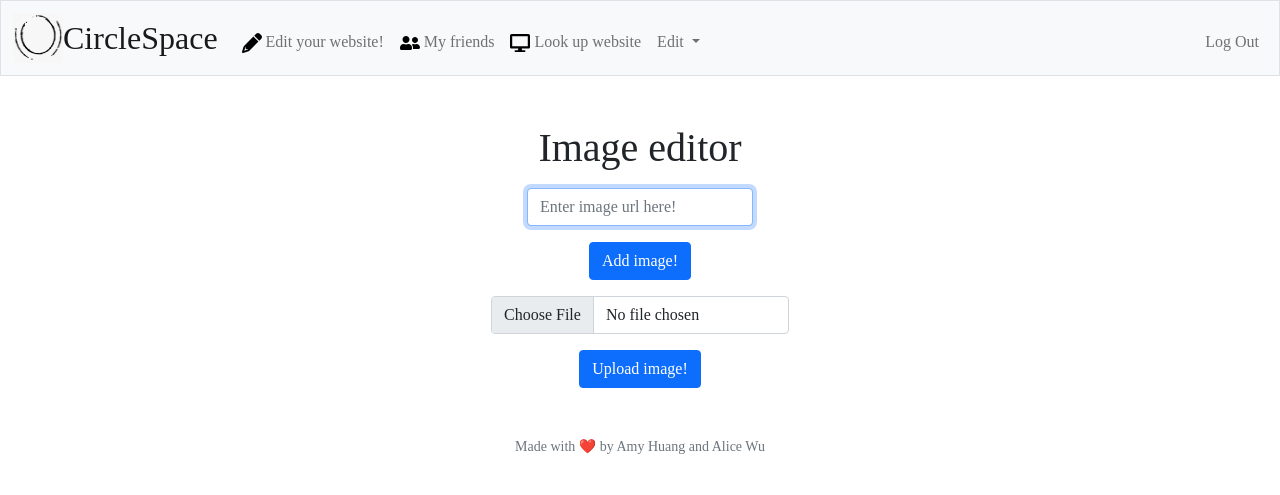
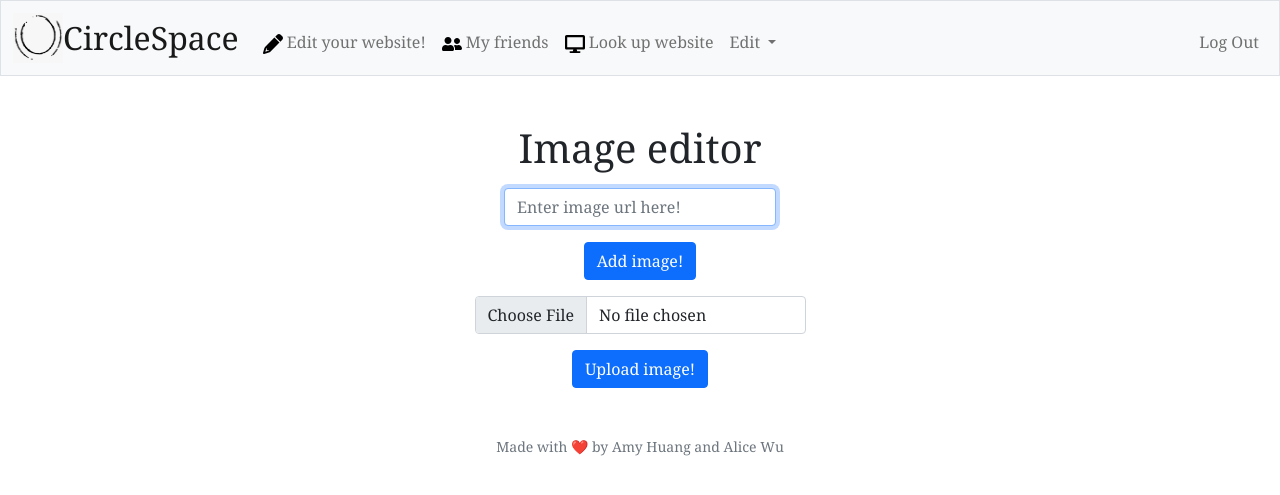
Before and after one commit to awu2003/final-project, a Flask app: page /edit-image in a window 1280 px wide. Shown: the top 495 px of the page. Run offline with Flask 2, Linux system fonts and the light colour scheme; a user stored in the database is signed in; data comes from the database, SQL or seed files in the repository; some libraries are stand-ins or nearby versions.

Commit message:
changed font lol

```diff
--- a/website/static/assets/styles.css
+++ b/website/static/assets/styles.css
@@ -16,7 +16,7 @@ nav .navbar-brand
 }
 
 body{
-    font-family:'Times New Roman', Times, serif;
+    font-family:'Georgia', serif;
 }
 
 /* colors */
```
Also changed, not shown: 1 other file.
